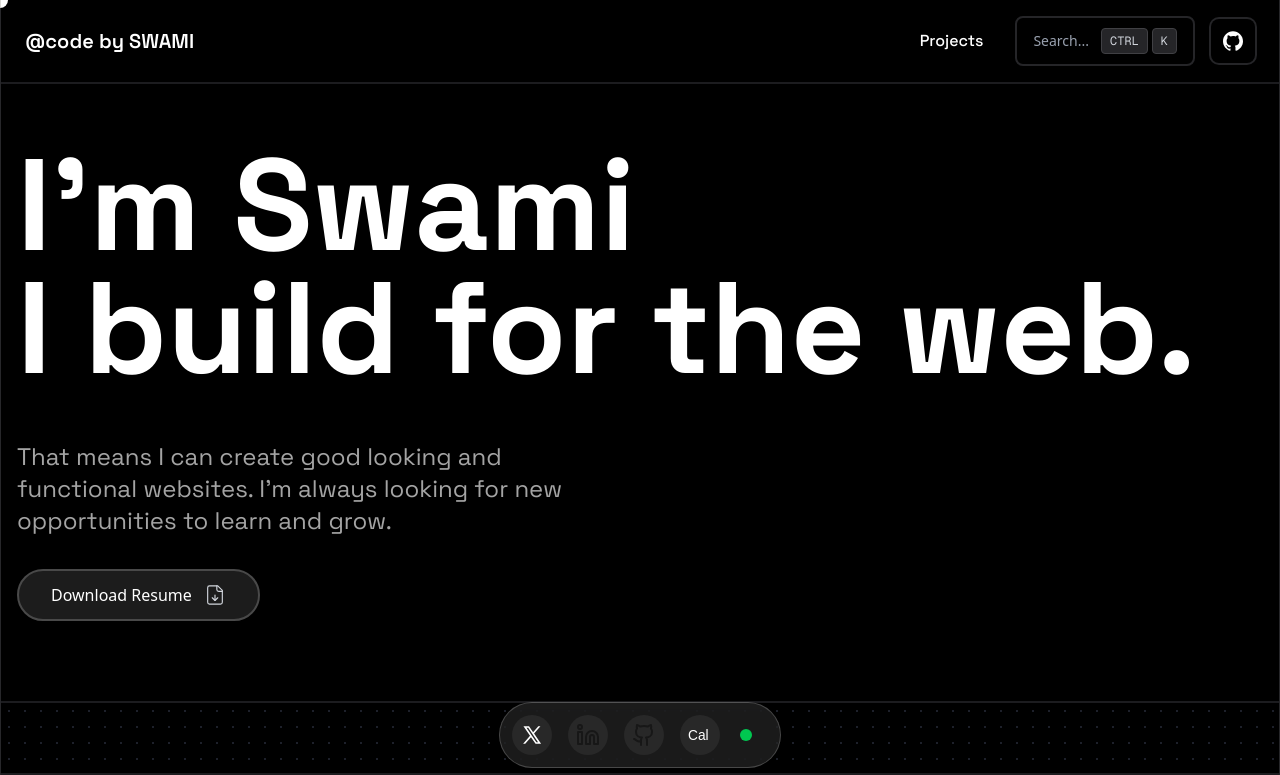
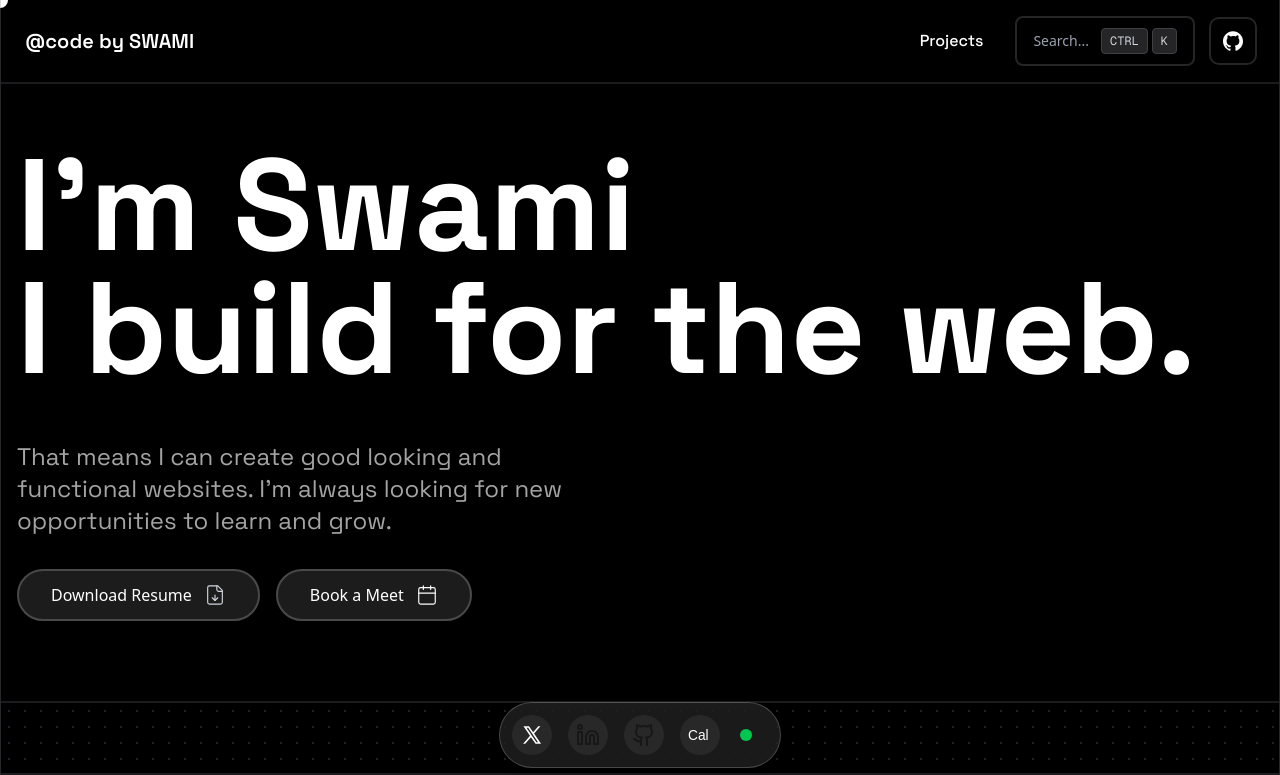
Before and after one commit to swamimalode07/Portfolio-v2, a Next.js app: page / in a window 1280 px wide. Shown: the top 775 px of the page. Built offline with nearby package versions, Linux system fonts and the light colour scheme.

Commit message:
added book a meet button

```diff
--- a/src/app/page.tsx
+++ b/src/app/page.tsx
@@ -50,10 +50,11 @@ const page = () => {
                 title="Frontend Developer"
                 type="Freelance"
                 highlights={[
-                  "Created Quaric Brand Identity.",
-                  "Developed the Quaric Design System to standardize design practices and accelerate development.",
+                  "Worked as a Frontend Developer, transforming Figma design into fully responsive, high-performance website ",
+                  " Implemented core SEO features: lazy loading, WebP images, clean URLs, meta tags, Open Graph, and accessibility. ",
+                  "Set up essential SEO infrastructure that includes robots.txt, dynamic sitemap.xml, and crawlable internal links.",
                 ]}
-                skills={["Next.js", "TailwindCSS", "Framer Motion"]}
+                skills={["HTML", "TailwindCSS", "SEO"]}
               />
               <Separator />
               <Heading heading="About Me" />
--- a/src/components/HeroSection.tsx
+++ b/src/components/HeroSection.tsx
@@ -1,5 +1,5 @@
 import React from "react";
-import { FileDown } from "lucide-react";
+import { FileDown, Calendar } from "lucide-react";
 
 const HeroSection = () => {
   return (
@@ -7,10 +7,10 @@ const HeroSection = () => {
       <div className="border-b-2 border-[#1C1C1F] bg-black">
         <div className="px-4 pt-4 sm:px-6 sm:pt-6 md:ml-4 md:px-0 md:pt-4">
           <div className="mb-20 flex max-w-7xl flex-col items-start justify-center pt-10 text-white sm:mt-18 md:pt-0 lg:mt-6">
-            <p className="font-space-grotesk text-4xl leading-tight font-bold sm:h-[px] sm:text-6xl md:h-[px] md:text-7xl lg:h-[px] lg:text-8xl xl:h-[px] xl:text-[130px]">
+            <p className="font-space-grotesk text-4xl leading-tight font-bold sm:text-6xl md:text-7xl lg:text-8xl xl:text-[130px]">
               I&apos;m Swami
             </p>
-            <p className="font-space-grotesk text-4xl leading-tight font-bold sm:-mt-4 sm:text-6xl md:-mt-6 md:text-7xl lg:-mt-2 lg:text-8xl xl:-mt-10 xl:text-[130px]">
+            <p className="font-space-grotesk text-4xl leading-tight font-bold sm:-mt-4 md:-mt-6 lg:-mt-2 xl:-mt-10 sm:text-6xl md:text-7xl lg:text-8xl xl:text-[130px]">
               I build for the web.
             </p>
 
@@ -19,10 +19,12 @@ const HeroSection = () => {
               always looking for new opportunities to learn and grow.
             </p>
 
+            <div className="mt-4 flex flex-wrap gap-4 sm:mt-6 md:mt-8">
+
               <a
                 href="/resume.pdf"
                 download="Swami-Malode-Resume.pdf"
-              className="font-space-grotesk-500 mt-4 flex items-center gap-2 rounded-full border-2 border-[#494949] bg-[#1C1C1C] px-4 py-2 text-sm transition-all hover:border-[#5A5A5A] hover:bg-[#2C2C2C] sm:mt-6 sm:gap-3 sm:px-6 sm:py-2.5 sm:text-base md:mt-8 md:px-8 md:py-3"
+                className="font-space-grotesk-500 flex items-center gap-2 rounded-full border-2 border-[#494949] bg-[#1C1C1C] px-4 py-2 text-sm transition-all hover:border-[#5A5A5A] hover:bg-[#2C2C2C] sm:gap-3 sm:px-6 sm:py-2.5 sm:text-base md:px-8 md:py-3"
               >
                 <span>Download Resume</span>
                 <FileDown
@@ -31,6 +33,21 @@ const HeroSection = () => {
                   className="text-gray-300 sm:h-5 sm:w-5 md:h-[22px] md:w-[22px]"
                 />
               </a>
+
+              <a
+                href="https://cal.com/swamimalode"
+                target="_blank"
+                rel="noopener noreferrer"
+                className="font-space-grotesk-500 flex items-center gap-2 rounded-full border-2 border-[#494949] bg-[#1C1C1C] px-4 py-2 text-sm text-white transition-all hover:bg-[#005BB5] sm:gap-3 sm:px-6 sm:py-2.5 sm:text-base md:px-8 md:py-3"
+              >
+                <span>Book a Meet</span>
+                <Calendar
+                  size={18}
+                  strokeWidth={1.25}
+                  className="sm:h-5 sm:w-5 md:h-[22px] md:w-[22px]"
+                />
+              </a>
+            </div>
           </div>
         </div>
       </div>
```
Lines whose indentation alone changed are shown as unchanged.
